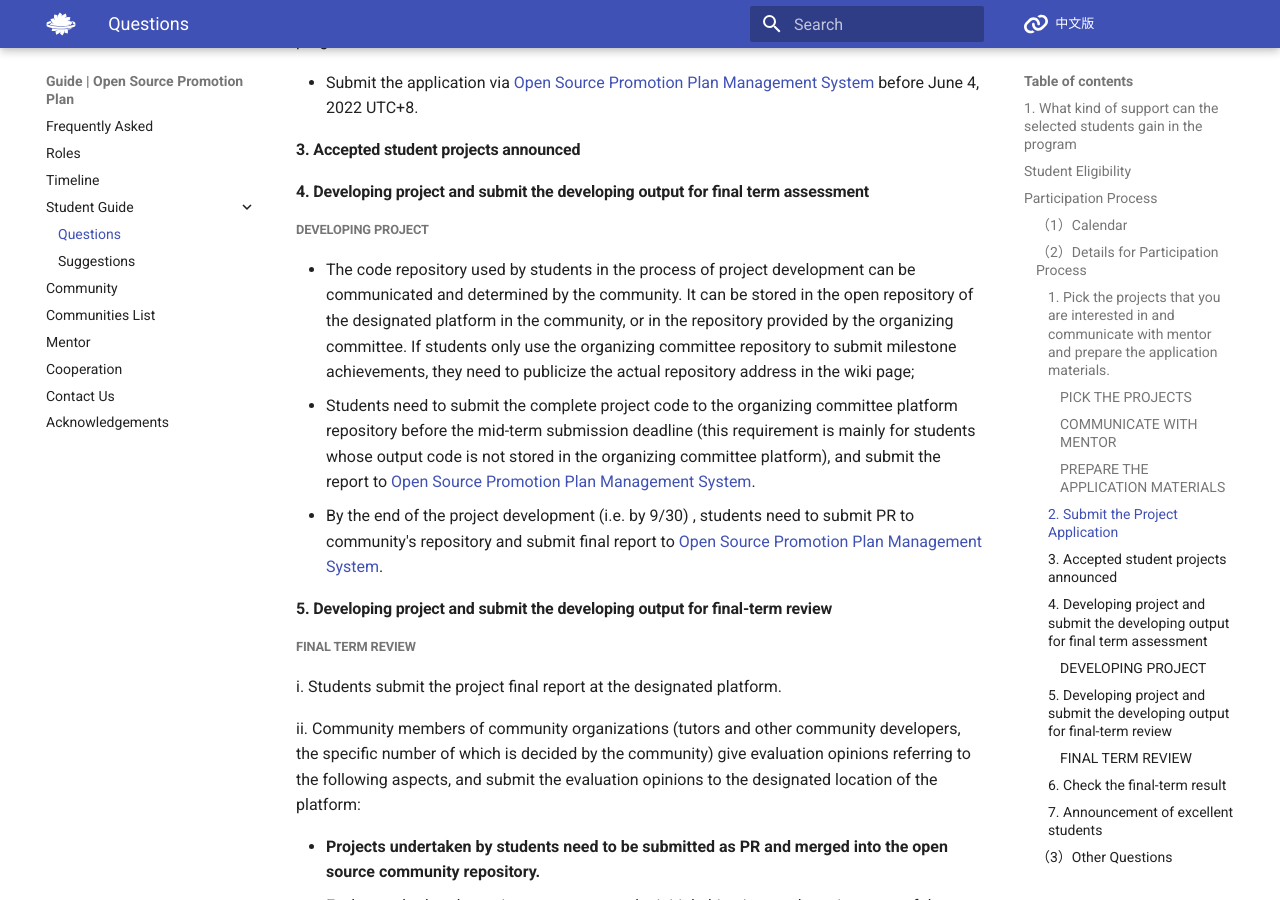
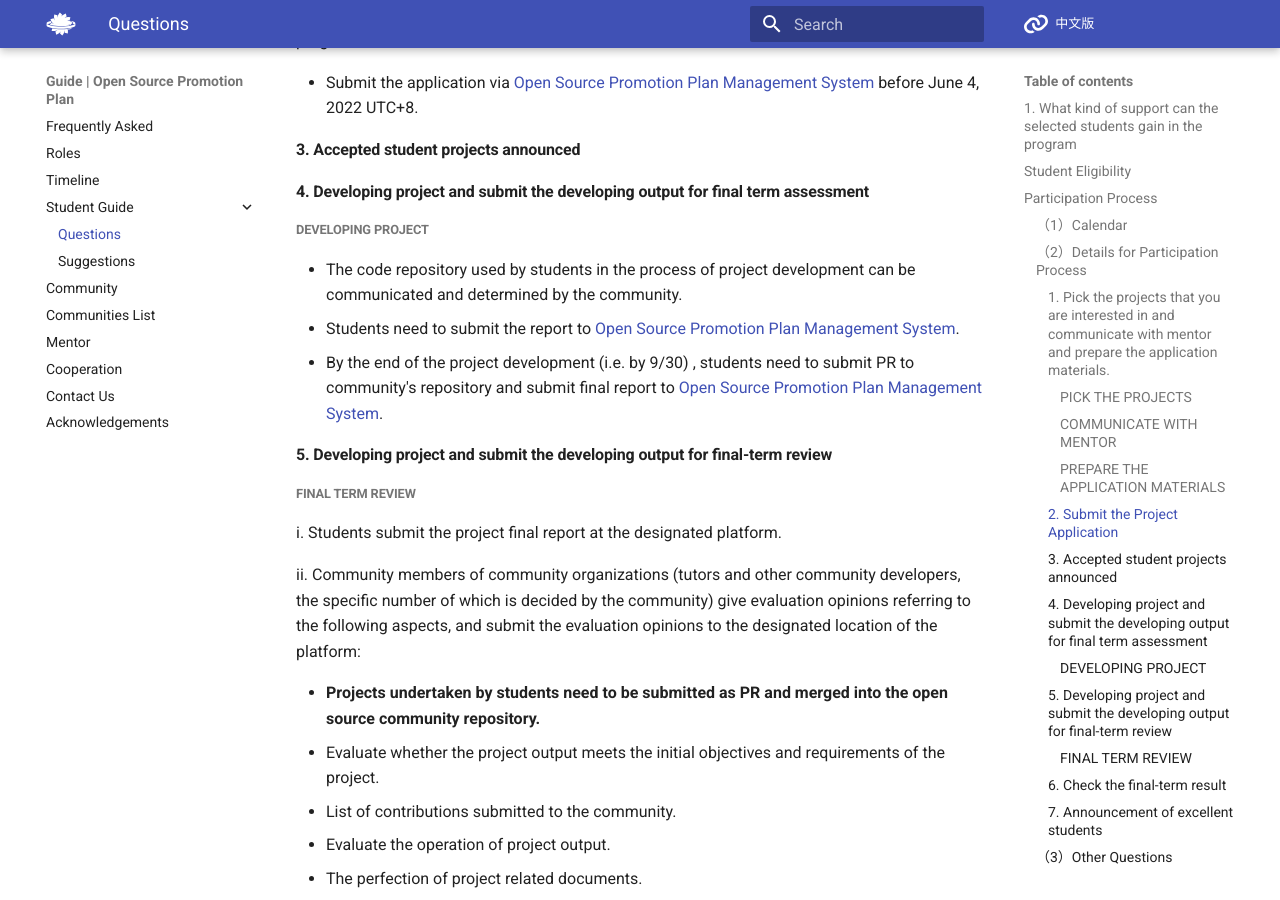
Before and after one commit to summer-ospp/help-en, an MkDocs documentation site: the page built from docs/student.md, in a window 1280 px wide and 900 px high, scrolled down 2816 px. Built offline with MkDocs 1.6.1 and Material for MkDocs 9.7.7, drawn with Linux system fonts in a browser that asks for light colours; comment, search, counter and statistics services are not loaded.

Commit message:
Update student.md

```diff
--- a/docs/student.md
+++ b/docs/student.md
@@ -96,8 +96,8 @@ Project-Application-Template.pdf ) and prepare the relevant materials according
 
 ##### DEVELOPING PROJECT
 
-- The code repository used by students in the process of project development can be communicated and determined by the community. It can be stored in the open repository of the designated platform in the community, or in the repository provided by the organizing committee. If students only use the organizing committee repository to submit milestone achievements, they need to publicize the actual repository address in the wiki page;
-- Students need to submit the complete project code to the organizing committee platform repository before the mid-term submission deadline (this requirement is mainly for students whose output code is not stored in the organizing committee platform), and submit the report to [Open Source Promotion Plan Management System](https://portal.summer-ospp.ac.cn/).
+- The code repository used by students in the process of project development can be communicated and determined by the community.
+- Students need to submit the report to [Open Source Promotion Plan Management System](https://portal.summer-ospp.ac.cn/).
 - By the end of the project development (i.e. by 9/30) , students need to submit PR to community's repository and submit final report to [Open Source Promotion Plan Management System](https://portal.summer-ospp.ac.cn/).
 
 
```
